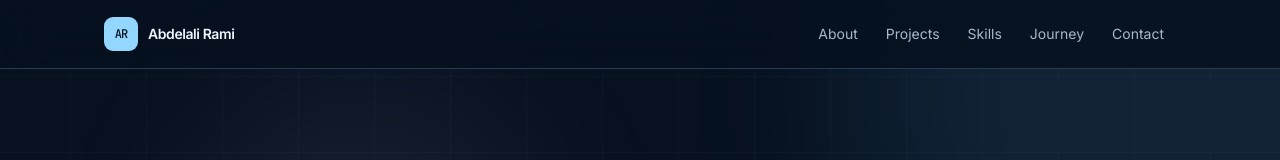
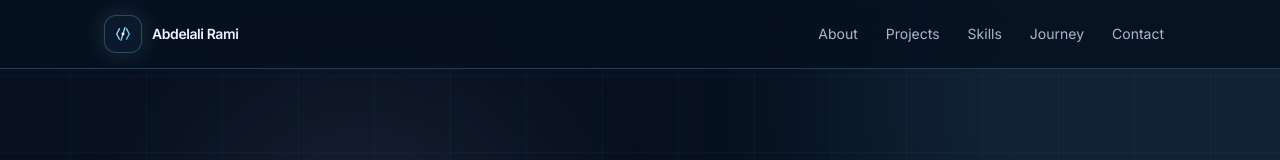
Before and after one commit to alijr2018/Portfolio, a React (Vite) app: page / in a window 1280 px wide. Shown: the top 160 px of the page. Built offline with nearby package versions, Linux system fonts and the light colour scheme.

Commit message:
Add a systems-inspired header symbol
Co-authored-by: arena-agent <297053741+arena-agent@users.noreply.github.com>

```diff
--- a/src/components/Header.tsx
+++ b/src/components/Header.tsx
@@ -32,8 +32,20 @@ export function Header() {
           className="group inline-flex min-h-11 items-center gap-2.5 rounded-lg text-sm font-semibold tracking-[-0.03em] text-mist focus-visible:outline-none focus-visible:ring-2 focus-visible:ring-ice"
           aria-label={`${profile.name}, back to top`}
         >
-          <span className="grid h-[34px] w-[34px] place-items-center rounded-[9px] bg-ice font-mono text-xs font-bold tracking-[-0.08em] text-ink transition-transform duration-300 group-hover:-rotate-6">
-            {profile.initials}
+          <span className="grid h-[38px] w-[38px] place-items-center overflow-hidden rounded-xl border border-ice/25 bg-[#0a1a2c] shadow-[0_0_24px_rgba(147,215,255,0.16)] transition-transform duration-300 group-hover:-rotate-6 group-hover:scale-105">
+            <svg viewBox="0 0 44 44" className="h-full w-full p-1.5" fill="none" aria-hidden="true">
+              <defs>
+                <linearGradient id="header-symbol-gradient" x1="10" y1="8" x2="35" y2="37" gradientUnits="userSpaceOnUse">
+                  <stop stopColor="#c8edff" />
+                  <stop offset="0.52" stopColor="#93d7ff" />
+                  <stop offset="1" stopColor="#5caae0" />
+                </linearGradient>
+              </defs>
+              <path d="M15.5 12.5 10.5 22l5 9.5" stroke="url(#header-symbol-gradient)" strokeWidth="2.4" strokeLinecap="round" strokeLinejoin="round" />
+              <path d="M28.5 12.5 33.5 22l-5 9.5" stroke="url(#header-symbol-gradient)" strokeWidth="2.4" strokeLinecap="round" strokeLinejoin="round" />
+              <path d="m25.5 10.5-7 23" stroke="url(#header-symbol-gradient)" strokeWidth="2.4" strokeLinecap="round" />
+              <circle cx="22" cy="22" r="2.7" fill="#edf6ff" />
+            </svg>
           </span>
           <span className="hidden sm:inline">{profile.name}</span>
         </a>
```
Also changed, not shown: 5 other files (tests, documents, lock files or other folders).
